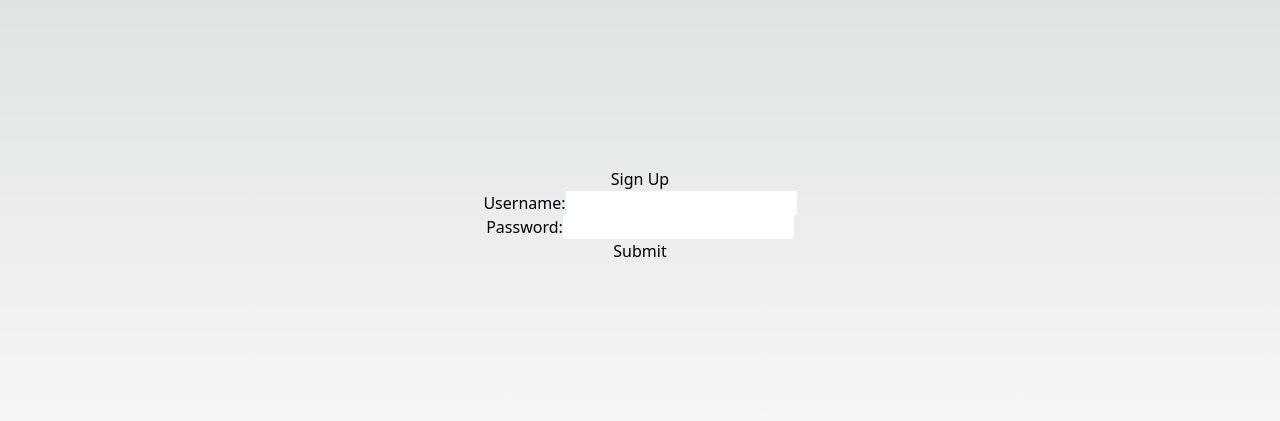
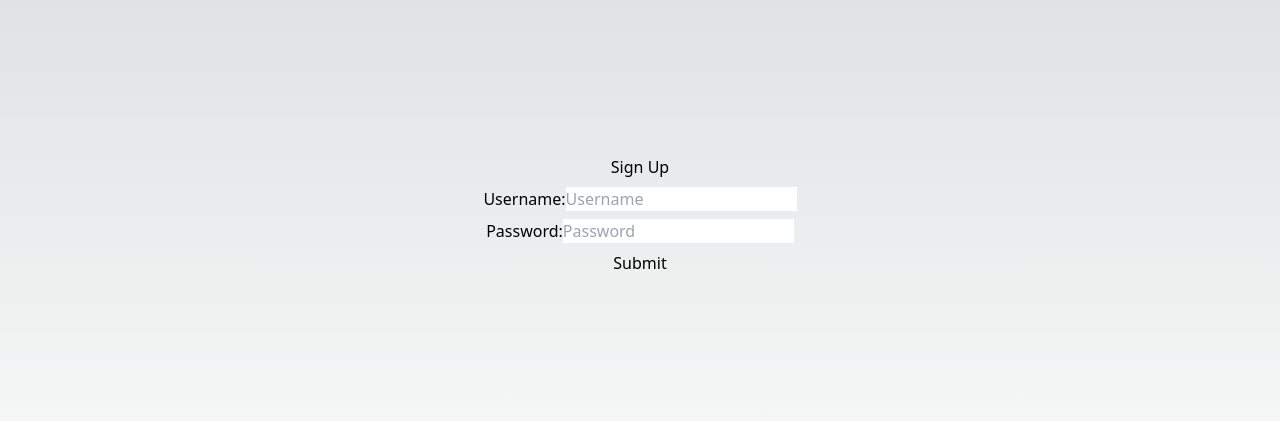
Before and after one commit to PensionBee/pensionbee_lite, a Next.js app: page /sign-up in a window 1280 px wide. Shown: the part 185-606 px from the top of the page. Built offline with nearby package versions, Linux system fonts and the light colour scheme.

Commit message:
added keyboard plugin, pakcage json build script & basic styling on input fields

```diff
--- a/app/sign-up/page.tsx
+++ b/app/sign-up/page.tsx
@@ -16,15 +16,35 @@ const SignUp = () => {
 
     return (
         <div className="flex flex-col justify-center h-full items-center">
+            <div className="mb-2">
                 <h2>Sign Up</h2>
+            </div>
+            <div className="mb-2">
                 <label>
                     <span>Username:</span>
-                <input name="username" onChange={(e) => setUsername(e.target.value)} />
+                    <input
+                        name="username"
+                        onChange={(e) => setUsername(e.target.value)} id="email-address"
+                        type="email"
+                        required
+                        value={username}
+                        placeholder="Username"
+                    />
                 </label>
+            </div>
+            <div className="mb-2">
                 <label>
                     <span>Password:</span>
-                <input name="password" onChange={(e) => setPassword(e.target.value) }/>
+                    <input
+                        name="password"
+                        onChange={(e) => setPassword(e.target.value)}
+                        type="password"
+                        required
+                        value={password}
+                        placeholder="Password"
+                    />
                 </label>
+            </div>
             <button onClick={handleSignUp}>Submit</button>
         </div>
     );
--- a/package.json
+++ b/package.json
@@ -7,13 +7,14 @@
     "build": "next build",
     "start": "next start",
     "lint": "next lint",
-    "build-ios": "npm run build && npx cap sync",
+    "build-ios": "npm run build && npx cap sync && npx cap run ios --target=E2483476-868C-480B-8ED6-24F34161C139",
     "build-android": "npm run build && npx cap sync"
   },
   "dependencies": {
     "@capacitor/android": "^5.7.4",
     "@capacitor/core": "^5.7.4",
     "@capacitor/ios": "^5.7.4",
+    "@capacitor/keyboard": "^5.0.8",
     "capacitor-plugin-safe-area": "^2.0.6",
     "firebase": "^10.10.0",
     "next": "14.1.4",
```
Also changed, not shown: capacitor.config.ts (+12 -2 lines), 5 other files (tests, documents, lock files or other folders). Lines whose indentation alone changed are shown as unchanged.
